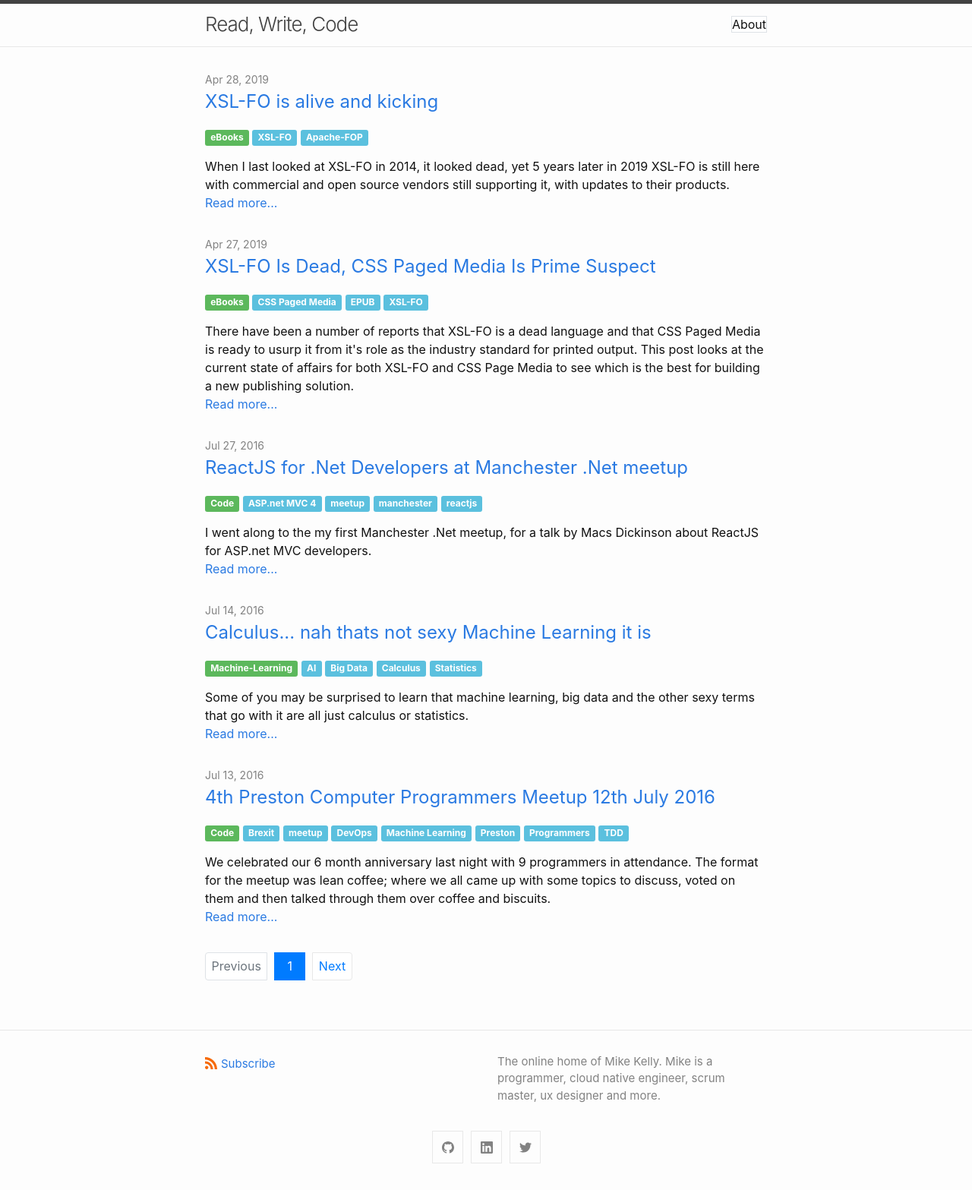
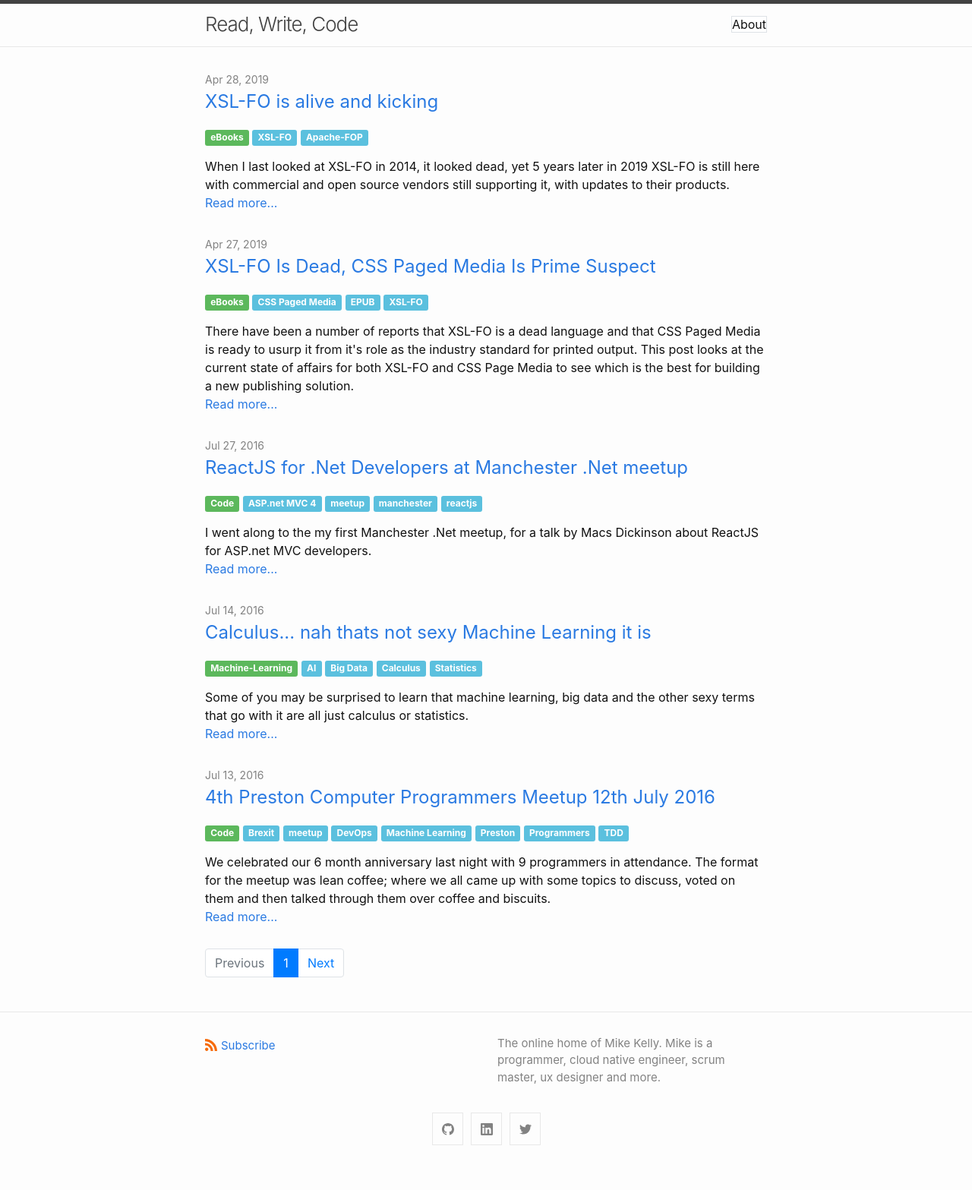
Before and after one commit to mike-w-kelly/mike-w-kelly.github.io, a Jekyll site: the page built from index.html, in a window 1280 px wide. Shown: the whole page at 76% size. Built offline with Jekyll 4.4.1, drawn with Linux system fonts in a browser that asks for light colours; the list of posts is cut into pages by our own code; after the commit the page ends 1543 px from its top, so only the background shows below that.

Commit message:
updated pagination

```diff
--- a/_sass/_layout.scss
+++ b/_sass/_layout.scss
@@ -303,32 +303,79 @@
   }
 }
 
-
-
 /**
  * Pagination navbar
  */
+
+nav.pager ul {
+    margin-left: 0;
+}
 .pagination {
-  margin-bottom: $spacing-unit;
-  @extend .social-media-list;
-  li {
-    a, div {
-      min-width: 41px;
-      text-align: center;
-      box-sizing: border-box;
+    display: flex;
+    padding-left: 0;
+    list-style: none;
+    border-radius: .25rem;
+  }
+
+  .page-link {
+    position: relative;
+    display: block;
+    padding: .5rem .75rem;
+    margin-left: -1px;
+    line-height: 1.25;
+    color: #007bff;
+    background-color: #fff;
+    border: 1px solid #dee2e6;
+
+    &:hover {
+        color: #0056b3;
+        text-decoration: none;
+        background-color: #e9ecef;
+        border-color: #dee2e6;
     }
-    div {
-      display: block;
-      padding: $spacing-unit / 4;
-      border: 1px solid transparent;
 
-      &.pager-edge {
-        color: $border-color-01;
-        border: 1px dashed;
+    &:focus {
+        z-index: 2;
+        outline: 0;
+        box-shadow: 0 0 0 0.2rem rgba(0,123,255,.25);
+    }
+
+    // Opinionated: add "hand" cursor to non-disabled .page-link elements
+    &:not(:disabled):not(.disabled) {
+      cursor: pointer;
+    }
+  }
+
+  .page-item {
+    &:first-child {
+      .page-link {
+        margin-left: 0;
+    border-top-left-radius: .25rem;
+    border-bottom-left-radius: .25rem;
       }
     }
+    &:last-child {
+      .page-link {
+        border-top-right-radius: .25rem;
+        border-bottom-right-radius: .25rem;
+      }
+    }
+
+    &.active .page-link {
+        z-index: 1;
+        color: #fff;
+        background-color: #007bff;
+        border-color: #007bff;
+    }
+
+    &.disabled .page-link {
+        color: #6c757d;
+        pointer-events: none;
+        cursor: auto;
+        background-color: #fff;
+        border-color: #dee2e6;
+    }
   }
-}
 
 
 
--- a/_sass/custom-styles.scss
+++ b/_sass/custom-styles.scss
@@ -1,6 +1,3 @@
-/**
- * Pagination navbar
- */
  .sr-only {
     position: absolute;
     width: 1px;
@@ -13,76 +10,6 @@
     clip-path: inset(50%);
     border: 0;
 }
-
-nav.pager ul {
-    margin-left: 0;
-}
-.pagination {
-    display: flex;
-    padding-left: 0;
-    list-style: none;
-    border-radius: .25rem;
-  }
-
-  .page-link {
-    position: relative;
-    display: block;
-    padding: .5rem .75rem;
-    margin-left: -1px;
-    line-height: 1.25;
-    color: #007bff;
-    background-color: #fff;
-    border: 1px solid #dee2e6;
-
-    &:hover {
-        color: #0056b3;
-        text-decoration: none;
-        background-color: #e9ecef;
-        border-color: #dee2e6;
-    }
-
-    &:focus {
-        z-index: 2;
-        outline: 0;
-        box-shadow: 0 0 0 0.2rem rgba(0,123,255,.25);
-    }
-
-    // Opinionated: add "hand" cursor to non-disabled .page-link elements
-    &:not(:disabled):not(.disabled) {
-      cursor: pointer;
-    }
-  }
-
-  .page-item {
-    &:first-child {
-      .page-link {
-        margin-left: 0;
-    border-top-left-radius: .25rem;
-    border-bottom-left-radius: .25rem;
-      }
-    }
-    &:last-child {
-      .page-link {
-        border-top-right-radius: .25rem;
-        border-bottom-right-radius: .25rem;
-      }
-    }
-
-    &.active .page-link {
-        z-index: 1;
-        color: #fff;
-        background-color: #007bff;
-        border-color: #007bff;
-    }
-
-    &.disabled .page-link {
-        color: #6c757d;
-        pointer-events: none;
-        cursor: auto;
-        background-color: #fff;
-        border-color: #dee2e6;
-    }
-  }
 
   .categories-tags {
         margin-bottom: 1em;;
```
Also changed, not shown: about.md (+1 -1 lines).
